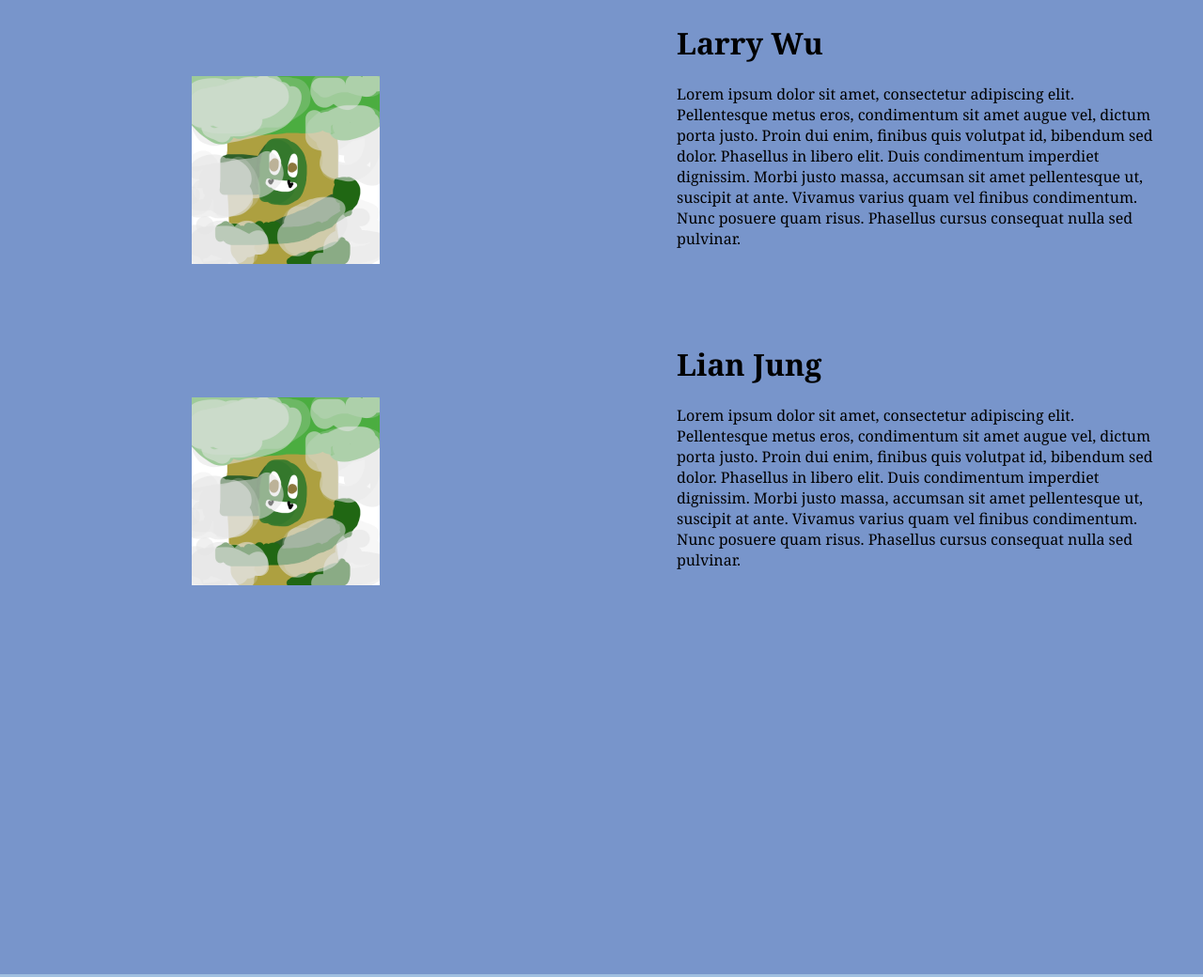
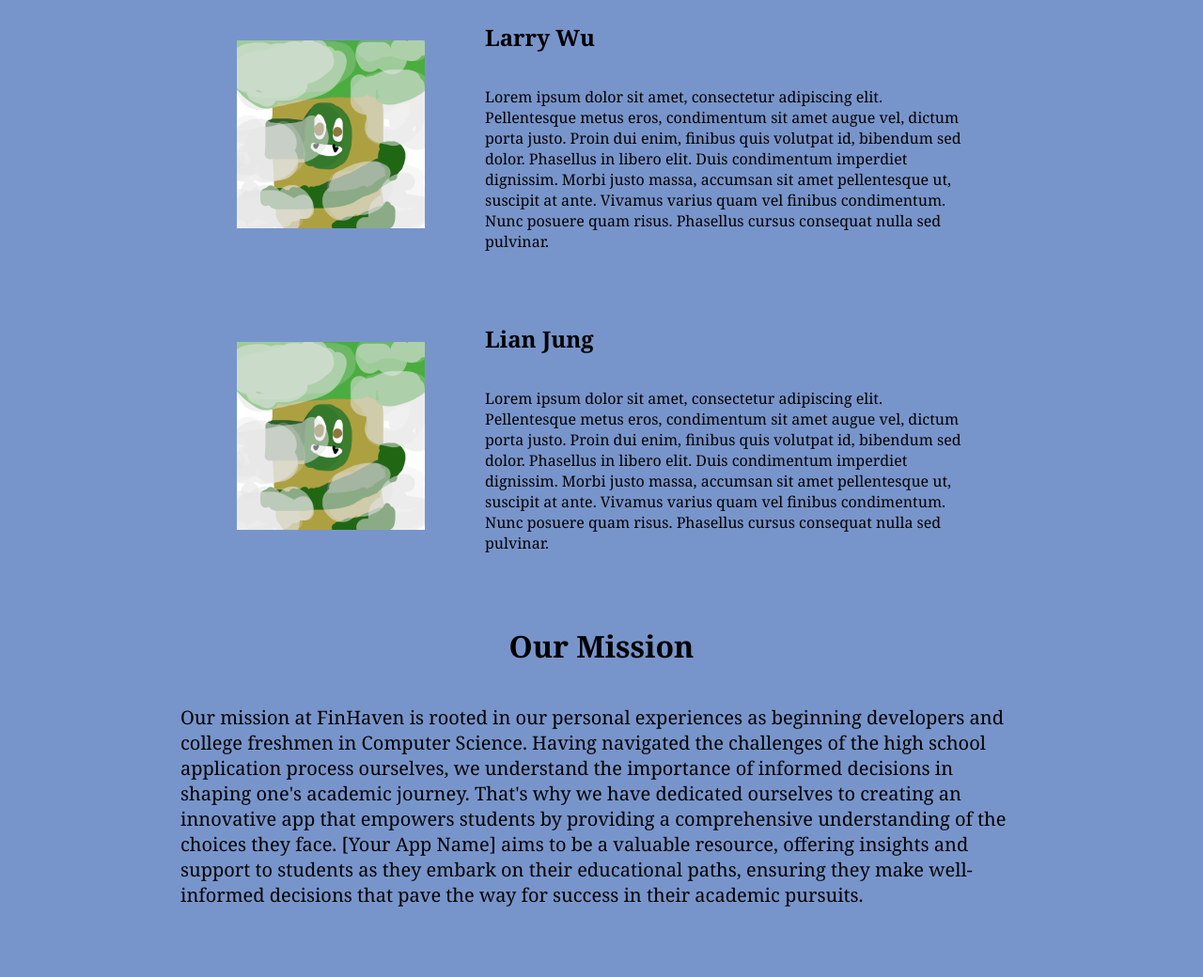
Before and after one commit to LWcoder1/finHaven, a website built with webpack: page dist/index.html in a window 1280 px wide. Shown: the part 227-1267 px from the top of the page at 94% size. Built offline with nearby package versions, Linux system fonts and the light colour scheme; files whose address does not match are found by name.

Commit message:
Realign the our team div and create the our mission div

```diff
--- a/src/script.js
+++ b/src/script.js
@@ -75,30 +75,41 @@ function aboutUsPage() {
 
     const aboutUsOurTeamLarryImg = document.createElement("img");
     aboutUsOurTeamLarryImg.src = "/Users/liangquanwu/teamProjects/finHaven/src/img/snakeImg.png";
-    const aboutUsOurTeanLianImg = document.createElement("img");
-    aboutUsOurTeanLianImg.src = "/Users/liangquanwu/teamProjects/finHaven/src/img/snakeImg.png";
+    const aboutUsOurTeamLianImg = document.createElement("img");
+    aboutUsOurTeamLianImg.src = "/Users/liangquanwu/teamProjects/finHaven/src/img/snakeImg.png";
 
+    const aboutUsOurTeamLarryWrapperDiv = document.createElement("div");
     const aboutUsOurTeamLarryDiv = document.createElement("div");
-    const aboutUsOurTeamLarryDivH1 = objectTxtCreator("h1", "Larry Wu")
+    const aboutUsOurTeamLarryDivH1 = objectTxtCreator("h2", "Larry Wu");
     const aboutUsOurTeamLarryDivP = objectTxtCreator("p", "Lorem ipsum dolor sit amet, consectetur adipiscing elit. Pellentesque metus eros, condimentum sit amet augue vel, dictum porta justo. Proin dui enim, finibus quis volutpat id, bibendum sed dolor. Phasellus in libero elit. Duis condimentum imperdiet dignissim. Morbi justo massa, accumsan sit amet pellentesque ut, suscipit at ante. Vivamus varius quam vel finibus condimentum. Nunc posuere quam risus. Phasellus cursus consequat nulla sed pulvinar.");
     combine(aboutUsOurTeamLarryDiv, aboutUsOurTeamLarryDivH1, aboutUsOurTeamLarryDivP);
+    combine(aboutUsOurTeamLarryWrapperDiv, aboutUsOurTeamLarryImg, aboutUsOurTeamLarryDiv);
 
+    const aboutUsOurTeamLianWrapperDiv = document.createElement("div");
     const aboutUsOurTeamLianDiv = document.createElement("div");
-    const aboutUsOurTeamLianDivH1 = objectTxtCreator("h1", "Lian Jung")
+    const aboutUsOurTeamLianDivH1 = objectTxtCreator("h2", "Lian Jung")
     const aboutUsOurTeamLianDivP = objectTxtCreator("p", "Lorem ipsum dolor sit amet, consectetur adipiscing elit. Pellentesque metus eros, condimentum sit amet augue vel, dictum porta justo. Proin dui enim, finibus quis volutpat id, bibendum sed dolor. Phasellus in libero elit. Duis condimentum imperdiet dignissim. Morbi justo massa, accumsan sit amet pellentesque ut, suscipit at ante. Vivamus varius quam vel finibus condimentum. Nunc posuere quam risus. Phasellus cursus consequat nulla sed pulvinar.");
     combine(aboutUsOurTeamLianDiv,aboutUsOurTeamLianDivH1, aboutUsOurTeamLianDivP);
+    combine(aboutUsOurTeamLianWrapperDiv, aboutUsOurTeamLianImg, aboutUsOurTeamLianDiv);
 
-    combine(aboutUsOurTeamDivWrapper, aboutUsOurTeamLarryImg, aboutUsOurTeamLarryDiv, aboutUsOurTeanLianImg, aboutUsOurTeamLianDiv);
+
+    combine(aboutUsOurTeamDivWrapper, aboutUsOurTeamLarryWrapperDiv, aboutUsOurTeamLianWrapperDiv);
     combine(aboutUsOurTeamDiv, aboutUsOurTeamH1, aboutUsOurTeamDivWrapper);
 
 
-    const aboutUsContactInfoDiv = document.createElement("div");
-    const aboutUsOurMissionDiv = document.createElement("div");
 
-    combine(aboutUsPage, aboutUsOurTeamDiv, aboutUsContactInfoDiv, aboutUsOurMissionDiv);
+    const aboutUsOurMissionDiv = objectClassCreator("div", "ourMissionDiv");
+    const aboutUsContactInfoDivH1 = objectTxtCreator("h1", "Our Mission");
+    const aboutUsContactInfoDivMessage = objectTxtCreator("p", "Our mission at FinHaven is rooted in our personal experiences as beginning developers and college freshmen in Computer Science. Having navigated the challenges of the high school application process ourselves, we understand the importance of informed decisions in shaping one's academic journey. That's why we have dedicated ourselves to creating an innovative app that empowers students by providing a comprehensive understanding of the choices they face. [Your App Name] aims to be a valuable resource, offering insights and support to students as they embark on their educational paths, ensuring they make well-informed decisions that pave the way for success in their academic pursuits.")
+    combine(aboutUsOurMissionDiv, aboutUsContactInfoDivH1, aboutUsContactInfoDivMessage);
+
+
+    const aboutUsContactInfoDiv = objectClassCreator("div", "contactInfoDiv");
+
+
+    combine(aboutUsPage, aboutUsOurTeamDiv, aboutUsOurMissionDiv, aboutUsContactInfoDiv);
     combine(body, aboutUsPage);
 
 }
-
 main();
 aboutUsPage();
--- a/src/styles.css
+++ b/src/styles.css
@@ -1,5 +1,5 @@
 :root {
-    --mainBodyDivHeight: 140vh;
+    --mainBodyDivHeight: 180vh;
     --mainBodyDivWidth: 100vw;
 }
 
@@ -106,21 +106,37 @@ button {
 }
 
 .ourTeamDivWrapper {
-    display: grid;
     gap: 5vw;
     border-radius: 50%;
     width: 100vw;
-    justify-items: center;
-    grid-template-columns: 1fr 1fr;
-    grid-template-rows: 1fr 1fr;
+}
+
+.ourTeamDivWrapper > div {
+    display: flex;
+    justify-content: center;
+    align-items: center;
+    gap: 5vw;
+    margin-bottom: 5vh;
 }
 
 .ourTeamDivWrapper img {
     width: 25vh;
     height: 25vh;
-    align-self: end;
 }
 
-.ourTeamDivWrapper div {
+.ourTeamDivWrapper div div {
     width: 40vw;
+    display: flex;
+    flex-direction: column;
 }
+
+.ourMissionDiv {
+    display: flex;
+    flex-direction: column;
+    align-items: center;
+}
+
+.ourMissionDiv p {
+    width: 70vw;
+    font-size: 20px;
+}
```
Also changed, not shown: dist/main.js.
